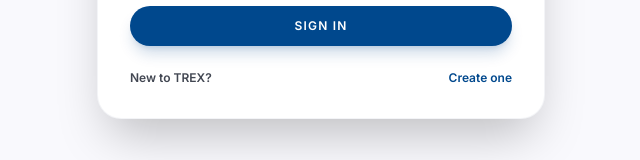
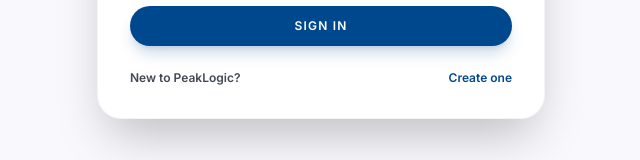
Before and after one commit to Weychenglim/PeakLogic, a React (Vite) app in the folder kinetic-precision/: page / in a window 1280 px wide. Shown: the part 495-655 px from the top of the page, without its empty margins (319-959 px from the left). Built offline with nearby package versions, Linux system fonts and the light colour scheme; no server answers.

Commit message:
Modify: New to PeakLogic on Auth page

```diff
--- a/kinetic-precision/src/components/AuthPage.tsx
+++ b/kinetic-precision/src/components/AuthPage.tsx
@@ -94,7 +94,7 @@ export function AuthPage() {
         </form>
 
         <div className="mt-6 flex items-center justify-between text-xs font-bold text-on-surface-variant">
-          <span>{mode === 'signup' ? 'Already have an account?' : 'New to TREX?'}</span>
+          <span>{mode === 'signup' ? 'Already have an account?' : 'New to PeakLogic?'}</span>
           <button
             type="button"
             onClick={() => {
```
